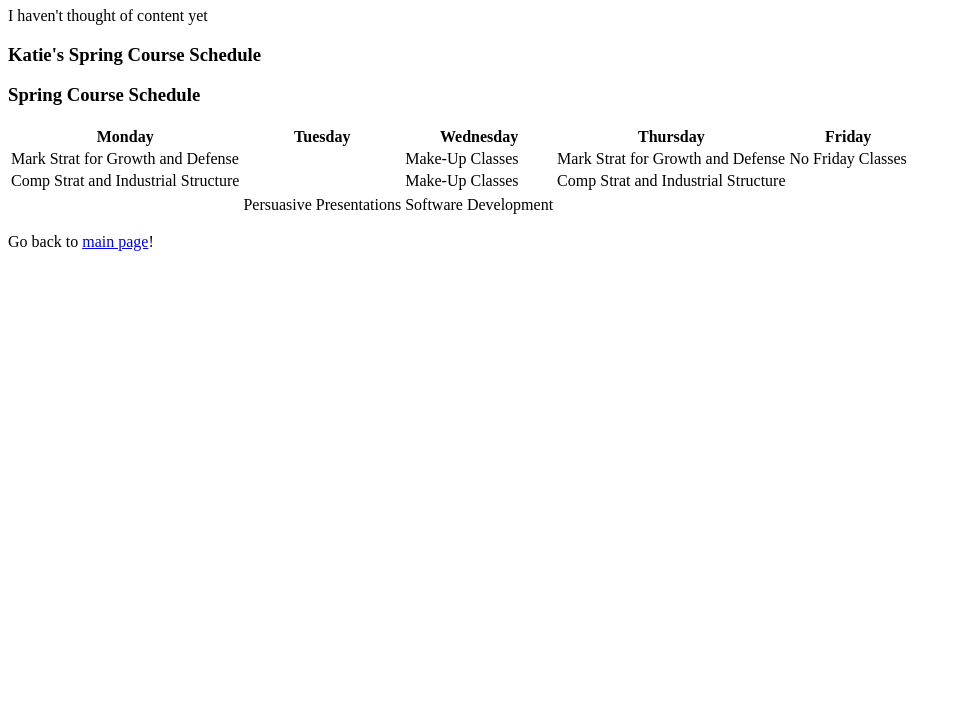
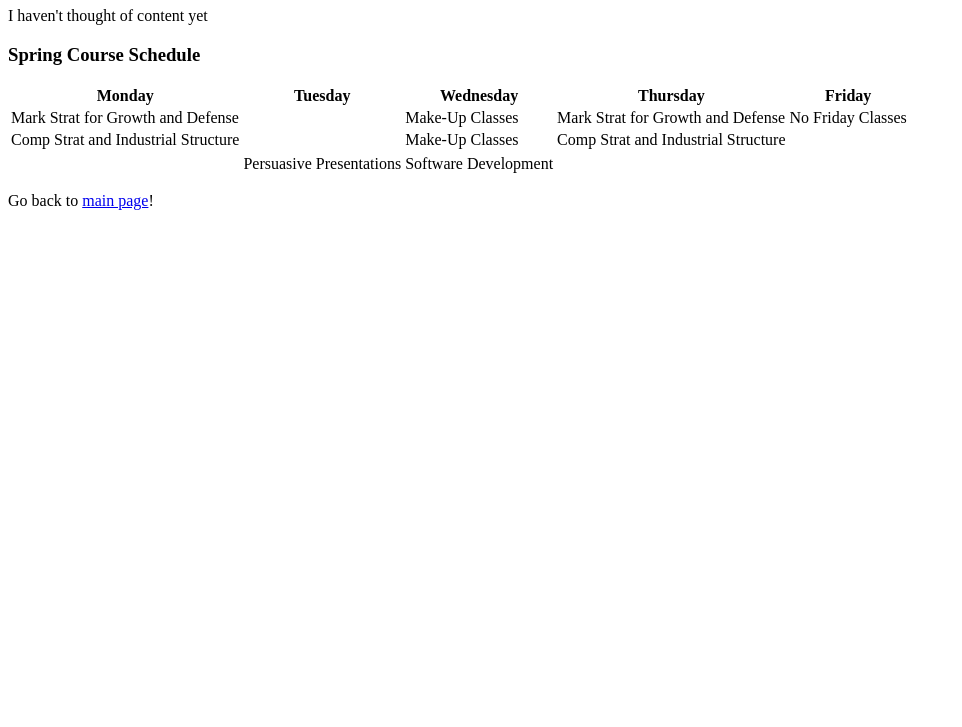
Before and after one commit to katie-cardwell/Code, a plain HTML site: page page2.html in a window 1280 px wide. Shown: the part 73-800 px from the top of the page, without its empty margins (0-962 px from the left). Drawn offline with Linux system fonts and the light colour scheme.

Commit message:
Update page2.html

```diff
--- a/page2.html
+++ b/page2.html
@@ -9,7 +9,6 @@
     <h1>Katie's second page</h1>
     <p>I haven't thought of content yet</p>
     <p>
-        <h3>Katie's Spring Course Schedule</h3>
         <h3>Spring Course Schedule</h3>
         <table>
             <tr>
```
